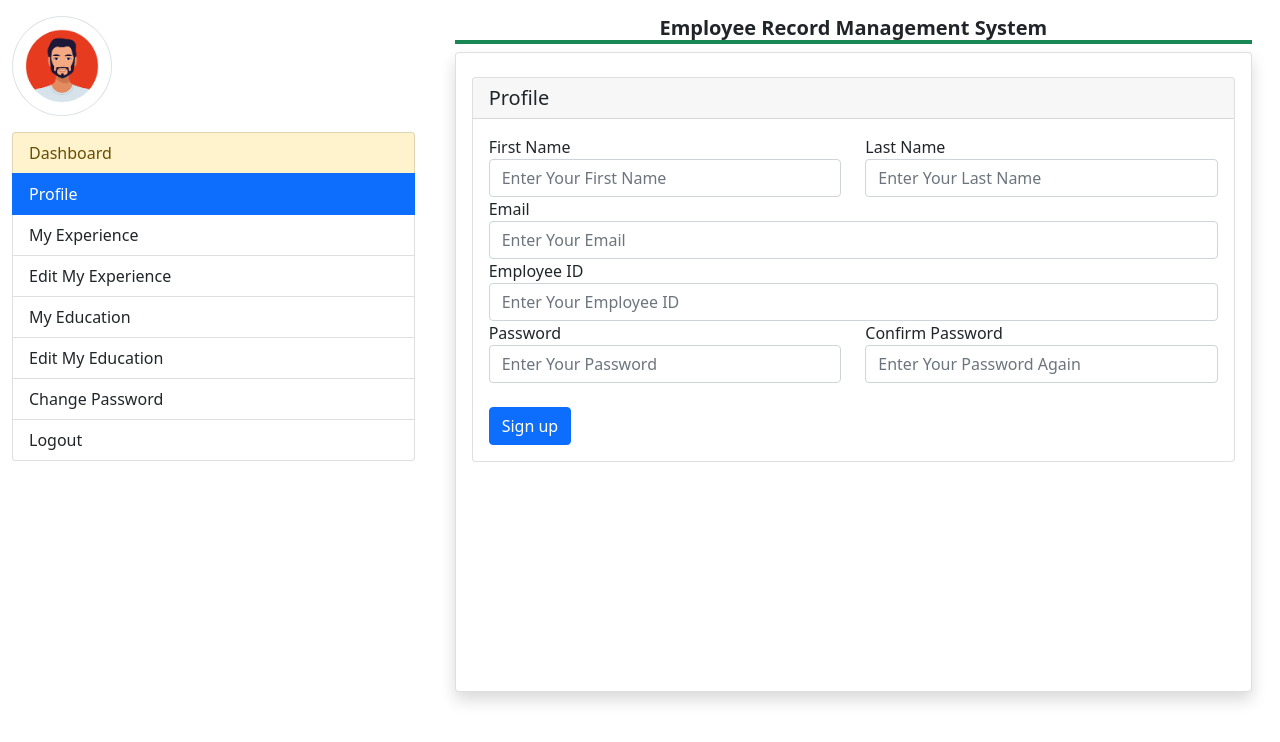
After one commit to shaikat17/employee_record_management, a Django app: page /profile in a window 1280 px wide. The commit adds this page. Shown: the top 742 px of the page. Run offline with Django 4.2, Linux system fonts and the light colour scheme.

Commit message:
Working on Profile

```diff
--- a/employee/templates/emp_base.html
+++ b/employee/templates/emp_base.html
@@ -39,11 +39,11 @@
           />
           <div class="list-group">
             <a
-              href="#"
+              href="{% url 'emp_home' %}"
               class="list-group-item list-group-item-warning list-group-item-action {% if request.path == '/emp_home' %} active {% endif %}"
               >Dashboard</a
             >
-            <a href="#" class="list-group-item list-group-item-action"
+            <a href="{% url 'profile' %}" class="list-group-item list-group-item-action {% if request.path == '/profile' %} active {% endif %}"
               >Profile</a
             >
             <a href="#" class="list-group-item list-group-item-action"
--- /dev/null
+++ b/employee/templates/profile.html
@@ -0,0 +1,97 @@
+{% extends 'emp_base.html' %} {% block main %}
+
+
+<div class="card mt-2">
+  <h5 class="card-header">Profile</h5>
+  <div class="card-body">
+    <form method="post" name="signup" onsubmit="return checkpassword()">
+      {% csrf_token %}
+      <div class="row">
+        <div class="form-group col-sm-6">
+          <label for="firstname">First Name</label>
+          <input
+            type="text"
+            name="firstname"
+            class="form-control"
+            id="firstname"
+            placeholder="Enter Your First Name"
+            required
+          />
+        </div>
+        <div class="form-group col-sm-6">
+          <label for="lastname">Last Name</label>
+          <input
+            type="text"
+            name="lastname"
+            class="form-control"
+            id="lastname"
+            placeholder="Enter Your Last Name"
+            required
+          />
+        </div>
+      </div>
+      <div class="form-group">
+        <label for="email">Email</label>
+        <input
+          type="email"
+          name="email"
+          class="form-control"
+          id="email"
+          placeholder="Enter Your Email"
+          required
+        />
+      </div>
+      <div class="form-group">
+        <label for="emid">Employee ID</label>
+        <input
+          type="number"
+          name="emid"
+          class="form-control"
+          id="emid"
+          placeholder="Enter Your Employee ID"
+          required
+        />
+      </div>
+      <div class="row">
+        <div class="form-group col-sm-6">
+          <label for="psw">Password</label>
+          <input
+            type="password"
+            name="psw"
+            class="form-control"
+            id="psw"
+            placeholder="Enter Your Password"
+            required
+          />
+        </div>
+        <div class="form-group col-sm-6">
+          <label for="conpsw">Confirm Password</label>
+          <input
+            type="password"
+            name="conpsw"
+            class="form-control"
+            id="conpsw"
+            placeholder="Enter Your Password Again"
+            required
+          />
+        </div>
+      </div>
+      <button type="submit" class="btn btn-primary btn-block mt-4">
+        Sign up
+      </button>
+    </form>
+  </div>
+</div>
+
+{% if error == 'No' %}
+<script>
+  alert('Registration Successfull')
+  window.location= ('{% url 'emp_login' %}')
+</script>
+{% endif %} {% if error == 'Yes' %}
+<script>
+  alert("Something went wrong, Try Again...");
+</script>
+{% endif %}
+
+{% endblock %}
--- a/employee/views.py
+++ b/employee/views.py
@@ -44,3 +44,22 @@ def emp_login(request):
 
 def emp_home(request):
     return render(request, 'emp_home.html')
+
+def profile(request):
+    error = ''
+
+    if request.method == 'POST':
+        fn = request.POST['firstname']
+        ln = request.POST['lastname']
+        em = request.POST['email']
+        ec = request.POST['emid']
+        pwd = request.POST['psw']
+
+        try:
+            user = User.objects.create_user(first_name=fn, last_name=ln, username=em, password=pwd)
+            EmployeeDetail.objects.create(user=user, empcode=ec)
+
+            error = 'No'
+        except:
+            error = 'Yes'
+    return render(request, 'profile.html', locals())
--- a/employee_record_management/urls.py
+++ b/employee_record_management/urls.py
@@ -23,4 +23,5 @@ urlpatterns = [
     path('registration', registration, name='registration'),
     path('emp_login', emp_login, name='emp_login'),
     path('emp_home', emp_home, name='emp_home'),
+    path('profile', profile, name='profile'),
 ]
```
Also changed, not shown: 1 other file.
